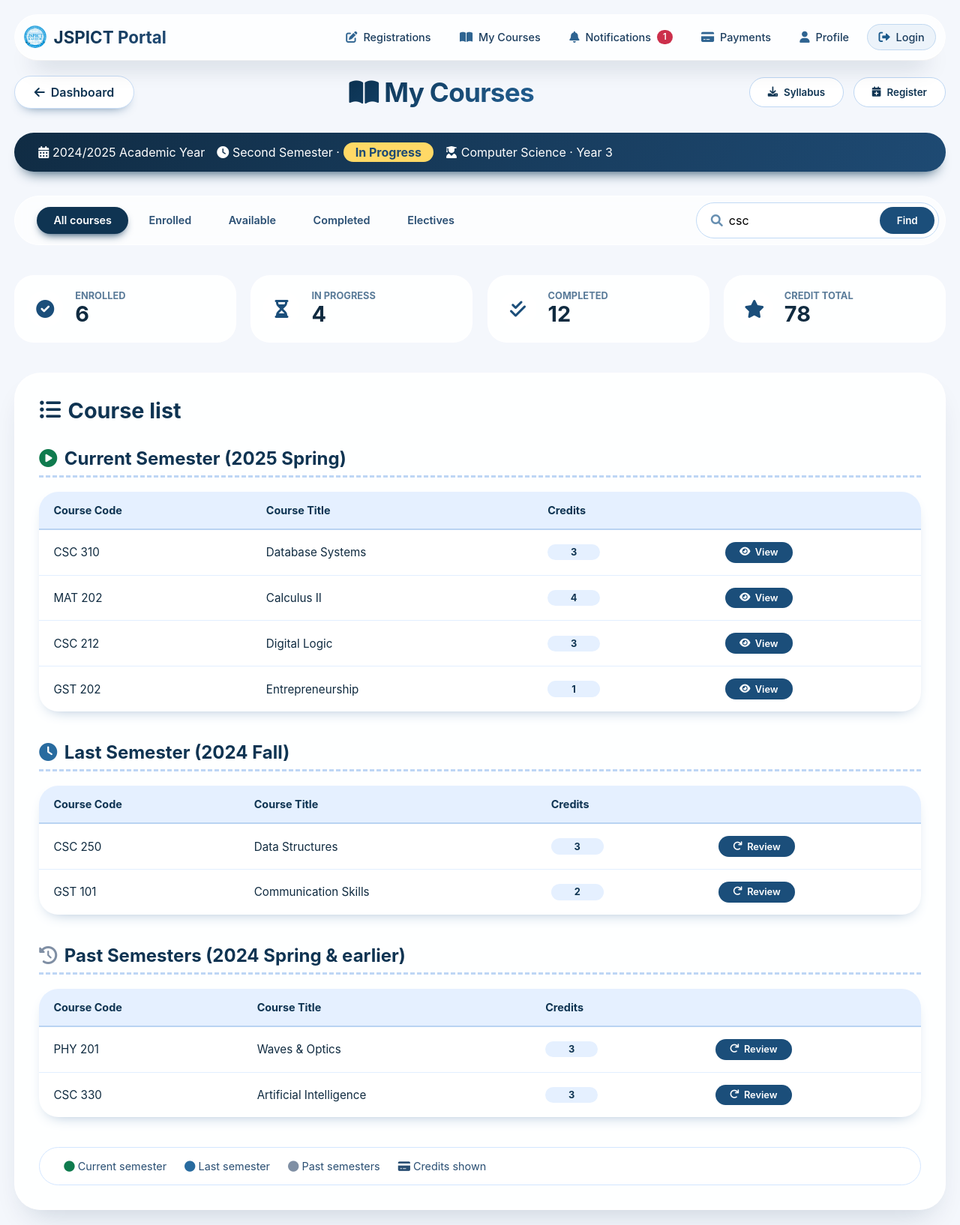
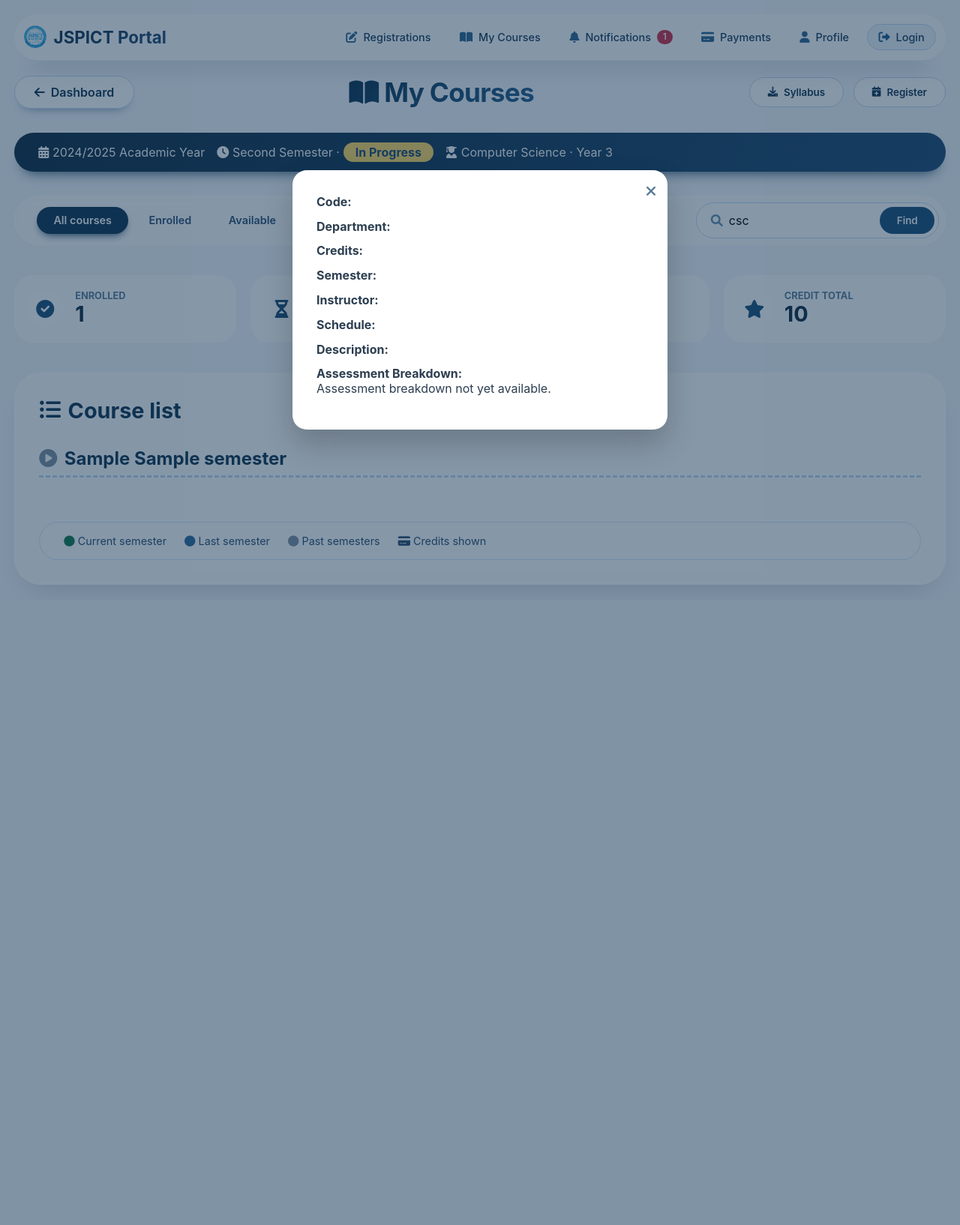
Before and after one commit to buagumel/reg_portal, a Flask app: template templates/my_courses.html in a window 1280 px wide. Shown: the whole page at 75% size. After the commit the page ends 781 px from the top, so only its background shows below. Run offline with Flask 3, Linux system fonts and the light colour scheme; the template is opened without the code that fills it: most values are stand-ins (such as "Sample title", 1, 10 or a date in 2020); some libraries are stand-ins or nearby versions.

Commit message:
feat: implement my courses page, course details modal, and registration slip

```diff
--- a/static/css/my_courses.css
+++ b/static/css/my_courses.css
@@ -486,3 +486,38 @@
         .action-btn, .filter-tab, .btn-outline, .back-link, .search-box button {
             touch-action: manipulation;
         }
+
+.course-modal-overlay {
+    position: fixed;
+    inset: 0;
+    background: rgba(15, 49, 80, 0.5);
+    display: flex;
+    align-items: center;
+    justify-content: center;
+    z-index: 1200;
+}
+.course-modal {
+    background: white;
+    border-radius: 1.2rem;
+    padding: 2rem;
+    max-width: 500px;
+    width: 90%;
+    max-height: 80vh;
+    overflow-y: auto;
+    position: relative;
+    box-shadow: 0 20px 40px rgba(0,0,0,0.2);
+}
+.course-modal-close {
+    position: absolute;
+    top: 1rem;
+    right: 1rem;
+    background: none;
+    border: none;
+    font-size: 1.2rem;
+    color: #5a7b99;
+    cursor: pointer;
+}
+.course-modal-body > div {
+    margin-bottom: 0.8rem;
+    color: #2c3e50;
+}
--- /dev/null
+++ b/static/js/my_courses/my_courses.js
@@ -0,0 +1,27 @@
+const modal = document.getElementById('courseDetailsModal');
+
+function openModal(data) {
+    document.getElementById('modalCourseTitle').innerText = `${data.code} — ${data.title}`;
+    document.getElementById('modalCourseCode').innerText = data.code;
+    document.getElementById('modalCourseDepartment').innerText = data.department;
+    document.getElementById('modalCourseCredits').innerText = data.credits;
+    document.getElementById('modalCourseSemester').innerText = data.semester;
+    document.getElementById('modalCourseInstructor').innerText = data.instructor;
+    document.getElementById('modalCourseSchedule').innerText = data.schedule;
+    document.getElementById('modalCourseDescription').innerText = data.description;
+    modal.hidden = false;
+}
+
+document.querySelectorAll('.view-details-btn').forEach(btn => {
+    btn.addEventListener('click', async () => {
+        const courseId = btn.dataset.courseId;
+        const resp = await fetch(`/courses/${courseId}/details`);
+        const data = await resp.json();
+        if (!data.success) return;
+        openModal(data);
+    });
+});
+
+document.getElementById('courseModalClose').addEventListener('click', () => { modal.hidden = true; });
+modal.addEventListener('click', (e) => { if (e.target === modal) modal.hidden = true; });
+document.addEventListener('keydown', (e) => { if (e.key === 'Escape') modal.hidden = true; });
--- a/templates/my_courses.html
+++ b/templates/my_courses.html
@@ -14,6 +14,7 @@
 {% block content %}
 
     <div class="courses-page">
+        <input type="hidden" id="csrf_token" value="{{ csrf_token() }}">
         <!-- header with navigation and actions -->
         <div class="page-header">
             <a href="#" class="back-link"><i class="fas fa-arrow-left"></i> Dashboard</a>
@@ -48,33 +49,45 @@
         </div>
 
         <!-- quick stats about courses -->
+        {% set ns = namespace(enrolled=0, in_progress=0, completed=0, credit_total=0) %}
+        {% for group in groups %}
+            {% for rc in group.courses %}
+                {% set ns.enrolled = ns.enrolled + 1 %}
+                {% set ns.credit_total = ns.credit_total + rc.course.credits %}
+                {% if group.is_current %}
+                    {% set ns.in_progress = ns.in_progress + 1 %}
+                {% else %}
+                    {% set ns.completed = ns.completed + 1 %}
+                {% endif %}
+            {% endfor %}
+        {% endfor %}
         <div class="stats-row">
             <div class="stat-card">
                 <div class="stat-icon"><i class="fas fa-check-circle"></i></div>
                 <div class="stat-content">
                     <h4>Enrolled</h4>
-                    <div class="stat-number">6</div>
+                    <div class="stat-number">{{ ns.enrolled }}</div>
                 </div>
             </div>
             <div class="stat-card">
                 <div class="stat-icon"><i class="fas fa-hourglass-half"></i></div>
                 <div class="stat-content">
                     <h4>In progress</h4>
-                    <div class="stat-number">4</div>
+                    <div class="stat-number">{{ ns.in_progress }}</div>
                 </div>
             </div>
             <div class="stat-card">
                 <div class="stat-icon"><i class="fas fa-check-double"></i></div>
                 <div class="stat-content">
                     <h4>Completed</h4>
-                    <div class="stat-number">12</div>
+                    <div class="stat-number">{{ ns.completed }}</div>
                 </div>
             </div>
             <div class="stat-card">
                 <div class="stat-icon"><i class="fas fa-star"></i></div>
                 <div class="stat-content">
                     <h4>Credit total</h4>
-                    <div class="stat-number">78</div>
+                    <div class="stat-number">{{ ns.credit_total }}</div>
                 </div>
             </div>
         </div>
@@ -86,51 +99,35 @@
             </div>
 
             <!-- LIST ROWS (table format) -->
-            <!-- Current Semester -->
-            <div class="semester-category">
-                <div class="semester-title"><i class="fas fa-play-circle" style="color: #0f7b4e;"></i> Current Semester (2025 Spring)</div>
+            {% for group in groups %}
+            <details class="semester-category" {% if group.is_current %}open{% endif %}>
+                <summary class="semester-title">
+                    <i class="fas fa-play-circle" style="color: {{ '#0f7b4e' if group.is_current else '#7f8fa4' }};"></i>
+                    {{ group.academic_session }} {{ group.semester }}{% if group.is_current %} (Current){% endif %}
+                </summary>
                 <div class="courses-table-wrapper">
                     <table class="courses-table">
-                        <thead>
-                            <tr><th>Course Code</th><th>Course Title</th><th>Credits</th><th></th></tr>
-                        </thead>
+                        <thead><tr><th>Course Code</th><th>Course Title</th><th>Credits</th><th>Grade</th><th></th></tr></thead>
                         <tbody>
-                            <tr><td>CSC 310</td><td>Database Systems</td><td><span class="credit-badge-list">3</span></td><td><button class="action-btn"><i class="fas fa-eye"></i> View</button></td></tr>
-                            <tr><td>MAT 202</td><td>Calculus II</td><td><span class="credit-badge-list">4</span></td><td><button class="action-btn"><i class="fas fa-eye"></i> View</button></td></tr>
-                            <tr><td>CSC 212</td><td>Digital Logic</td><td><span class="credit-badge-list">3</span></td><td><button class="action-btn"><i class="fas fa-eye"></i> View</button></td></tr>
-                            <tr><td>GST 202</td><td>Entrepreneurship</td><td><span class="credit-badge-list">1</span></td><td><button class="action-btn"><i class="fas fa-eye"></i> View</button></td></tr>
+                            {% for rc in group.courses %}
+                            <tr>
+                                <td>{{ rc.course.code }}</td>
+                                <td>{{ rc.course.title }}</td>
+                                <td><span class="credit-badge-list">{{ rc.course.credits }}</span></td>
+                                <td>{{ rc.grade or 'Not yet available' }}</td>
+                                <td><button class="action-btn view-details-btn" data-course-id="{{ rc.course.id }}"><i class="fas fa-eye"></i> View</button></td>
+                            </tr>
+                            {% endfor %}
                         </tbody>
                     </table>
                 </div>
+            </details>
+            {% endfor %}
+            {% if not groups %}
+            <div class="empty-state" style="text-align:center; padding:2rem; color:#5a7b99;">
+                <p>No courses registered yet.</p>
             </div>
-
-            <!-- Last Semester -->
-            <div class="semester-category">
-                <div class="semester-title"><i class="fas fa-clock" style="color: #286b9f;"></i> Last Semester (2024 Fall)</div>
-                <div class="courses-table-wrapper">
-                    <table class="courses-table">
-                        <thead><tr><th>Course Code</th><th>Course Title</th><th>Credits</th><th></th></tr></thead>
-                        <tbody>
-                            <tr><td>CSC 250</td><td>Data Structures</td><td><span class="credit-badge-list">3</span></td><td><button class="action-btn"><i class="fas fa-redo"></i> Review</button></td></tr>
-                            <tr><td>GST 101</td><td>Communication Skills</td><td><span class="credit-badge-list">2</span></td><td><button class="action-btn"><i class="fas fa-redo"></i> Review</button></td></tr>
-                        </tbody>
-                    </table>
-                </div>
-            </div>
-
-            <!-- Past Semesters -->
-            <div class="semester-category">
-                <div class="semester-title"><i class="fas fa-history" style="color: #7f8fa4;"></i> Past Semesters (2024 Spring & earlier)</div>
-                <div class="courses-table-wrapper">
-                    <table class="courses-table">
-                        <thead><tr><th>Course Code</th><th>Course Title</th><th>Credits</th><th></th></tr></thead>
-                        <tbody>
-                            <tr><td>PHY 201</td><td>Waves & Optics</td><td><span class="credit-badge-list">3</span></td><td><button class="action-btn"><i class="fas fa-redo"></i> Review</button></td></tr>
-                            <tr><td>CSC 330</td><td>Artificial Intelligence</td><td><span class="credit-badge-list">3</span></td><td><button class="action-btn"><i class="fas fa-redo"></i> Review</button></td></tr>
-                        </tbody>
-                    </table>
-                </div>
-            </div>
+            {% endif %}
 
             <!-- legend -->
             <div class="info-legend">
@@ -140,9 +137,26 @@
                 <span><i class="fas fa-credit-card"></i> Credits shown</span>
             </div>
         </div>
+
+        <div id="courseDetailsModal" class="course-modal-overlay" hidden>
+            <div class="course-modal">
+                <button class="course-modal-close" id="courseModalClose"><i class="fas fa-times"></i></button>
+                <h3 id="modalCourseTitle"></h3>
+                <div class="course-modal-body">
+                    <div><strong>Code:</strong> <span id="modalCourseCode"></span></div>
+                    <div><strong>Department:</strong> <span id="modalCourseDepartment"></span></div>
+                    <div><strong>Credits:</strong> <span id="modalCourseCredits"></span></div>
+                    <div><strong>Semester:</strong> <span id="modalCourseSemester"></span></div>
+                    <div><strong>Instructor:</strong> <span id="modalCourseInstructor"></span></div>
+                    <div><strong>Schedule:</strong> <span id="modalCourseSchedule"></span></div>
+                    <div><strong>Description:</strong> <p id="modalCourseDescription"></p></div>
+                    <div><strong>Assessment Breakdown:</strong> <p>Assessment breakdown not yet available.</p></div>
+                </div>
+            </div>
+        </div>
     </div>
 
-
+<script type="module" src="{{ url_for('static', filename='js/my_courses/my_courses.js') }}"></script>
 {% block scripts %}
 
 {% endblock %}
```
Also changed, not shown: templates/registration_slip.html (added, +41 -0 lines).
